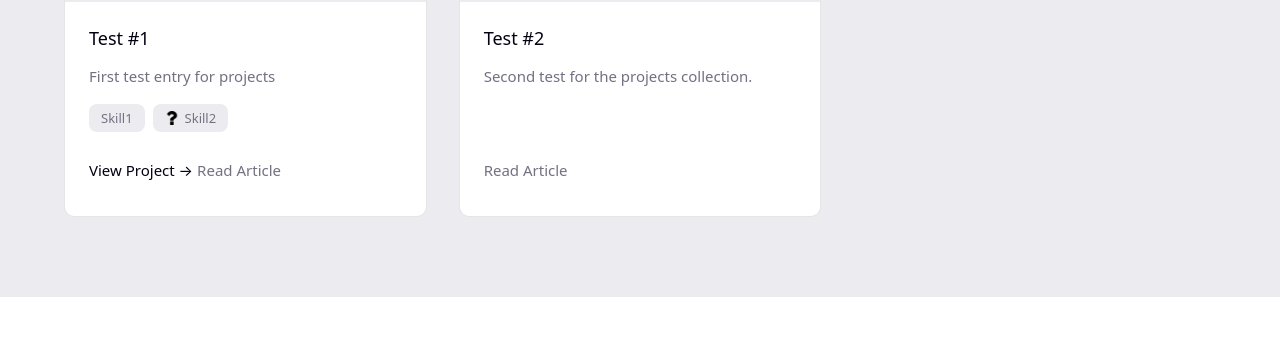
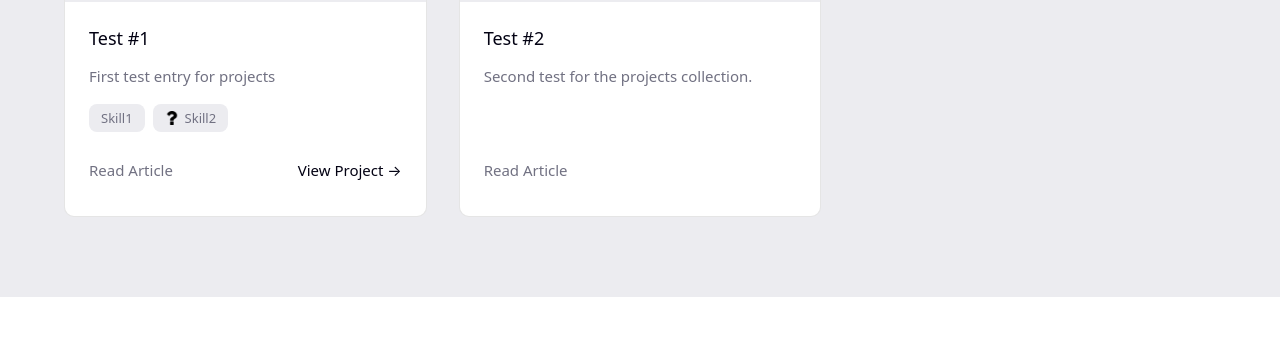
Before and after one commit to Reios0/reios0.github.io, a Jekyll site: the page built from index.html, in a window 1280 px wide. Shown: the part 914-1269 px from the top of the page. Built offline with Jekyll 4.4.1, drawn with Linux system fonts in a browser that asks for light colours.

Commit message:
Modify project link order
Modified the link order so the link that opens in a new tab is on the right. Additionally, fixed an issue where the project-card__links CSS class was not applied due to a typo.

```diff
--- a/assets/css/main.css
+++ b/assets/css/main.css
@@ -230,7 +230,8 @@ h3 {
 
 .project-card__links {
   display: flex;
-  gap: 1rem;
+  justify-content: space-between;
+  align-items: center;
   margin-top: auto;
 }
 
--- a/index.html
+++ b/index.html
@@ -59,7 +59,14 @@ title: Home
                 {% endfor %}
               </div>
             {% endif %}
-            <div class="project-card__link">
+            <div class="project-card__links">
+              <a
+                href="{{ project.url }}"
+                class="link--muted"
+                aria-label="Read article about {{ project.title }}"
+              >
+                Read Article
+              </a>
               {% if project.link %}
                 <a
                   href="{{ project.link }}"
@@ -71,14 +78,6 @@ title: Home
                   View Project →
                 </a>
               {% endif %}
-              <!-- This is the link to the project blog -->
-              <a
-                href="{{ project.url }}"
-                class="link--muted"
-                aria-label="Read article about {{ project.title }}"
-              >
-                Read Article
-              </a>
             </div>
           </div>
         </article>
```
